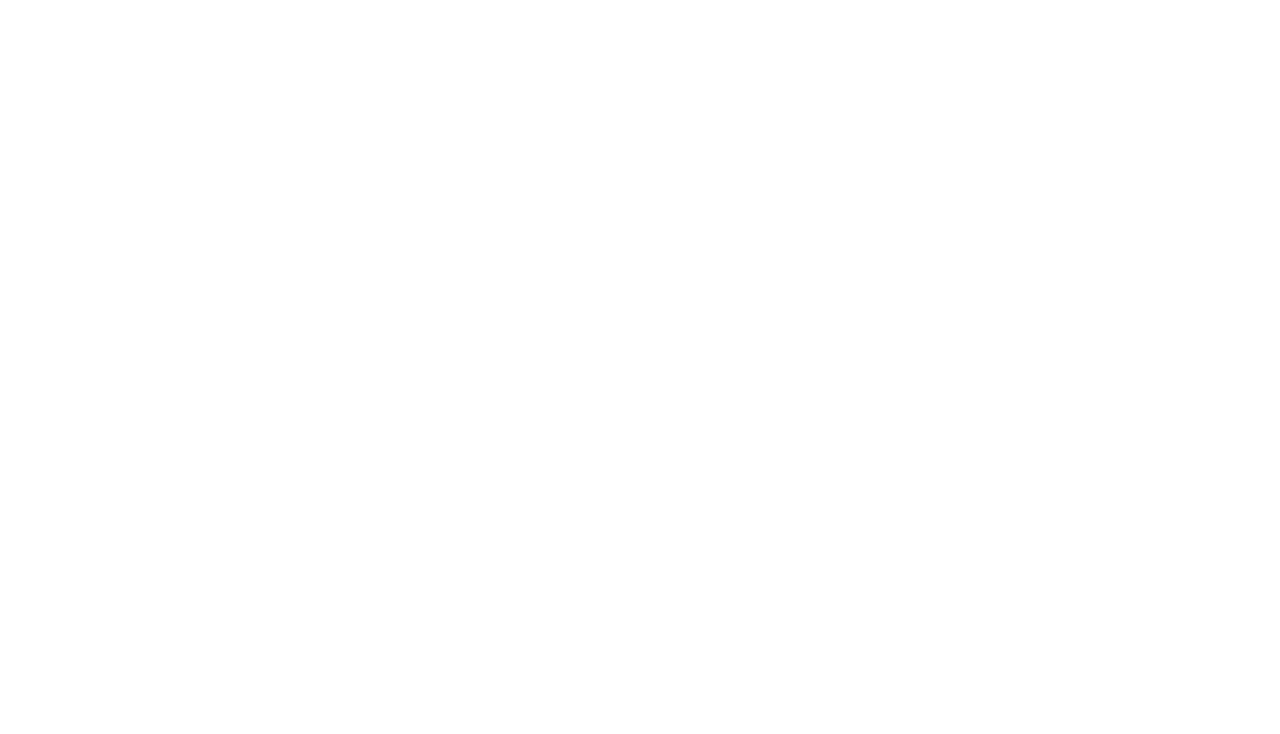
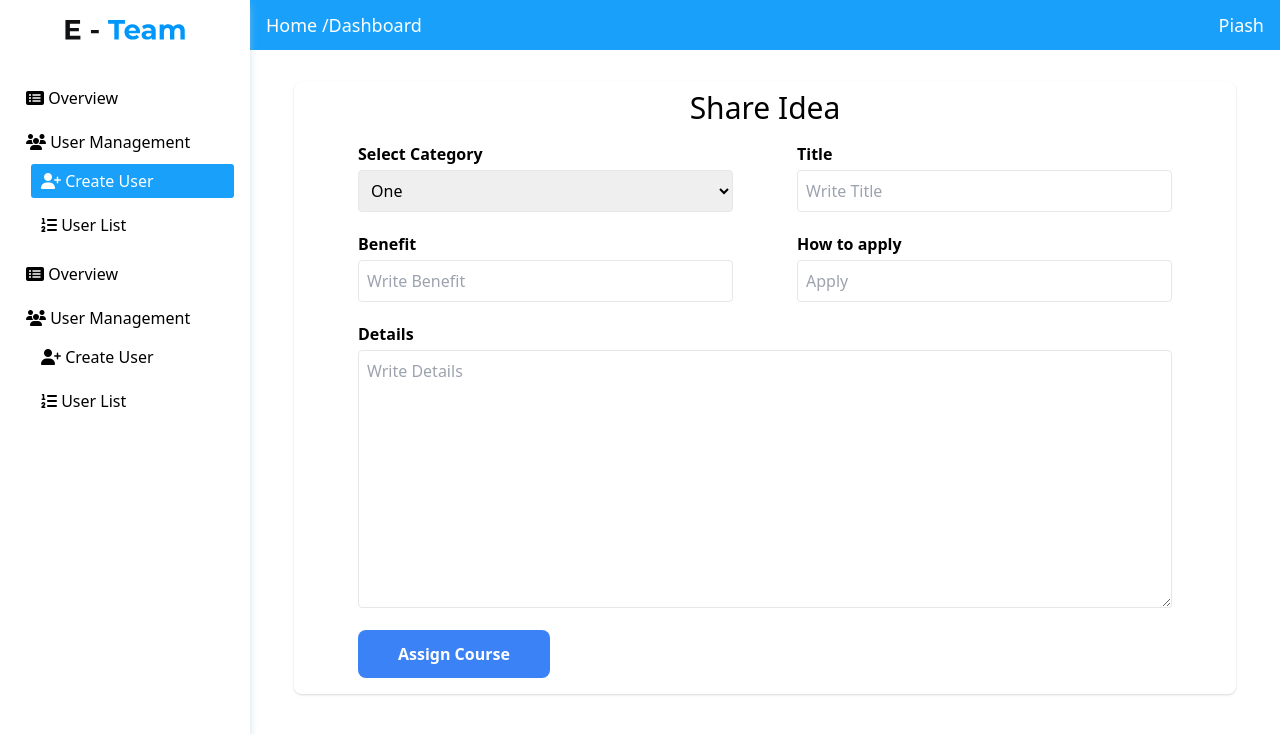
Before and after one commit to web-shoharab-pk/E-Team, a React (Create React App) app: page /shareIdea in a window 1280 px wide. Shown: the top 734 px of the page. Built offline with nearby package versions, Linux system fonts and the light colour scheme.

Commit message:
share idea update

```diff
--- a/src/App.tsx
+++ b/src/App.tsx
@@ -8,6 +8,7 @@
 import Home from './components/Home/Home';
 import Login from './components/Login/Login';
 import Dashboard from './components/Dashboard/Dashboard';
+import ShareIdea from './components/ShareIdea/ShareIdea';
 
 function App() {
   return (
@@ -16,6 +17,11 @@
         <Route path="/home">
           <Dashboard>
             <Home />
+          </Dashboard>
+        </Route>
+        <Route path="/shareIdea">
+          <Dashboard>
+            <ShareIdea />
           </Dashboard>
         </Route>
         <Route path="/dashboard">
--- /dev/null
+++ b/src/components/ShareIdea/ShareIdea.tsx
@@ -0,0 +1,50 @@
+import React from 'react';
+
+const ShareIdea = () => {
+    return (
+        <div className="shadow  mx-7 mt-4 px-16 pt-2 rounded-lg">
+            <h2 className="text-center text-3xl font-medium">Share Idea</h2>
+
+            <form action="" className="form mt-4">
+                <div className="flex w-full mb-5 space-x-16">
+                    <div className="w-5/6">
+                        <div className="mb-5">
+                            <label className="text-base font-semibold" htmlFor="">Select Category</label><br />
+                            <select className="border rounded mt-1 p-2 w-full" name="" id="">
+                                <option value="">One</option>
+                                <option value="">Two</option>
+                                <option value="">Three</option>
+                            </select>
+                        </div>
+
+                        <div>
+                            <label className="text-base font-semibold" htmlFor="">Benefit</label><br />
+                            <input className="border rounded mt-1 p-2 w-full" type="text" placeholder="Write Benefit" />
+                        </div>
+                    </div>
+
+                    <div className="w-5/6">
+                        <div className="mb-5">
+                            <label className="text-base font-semibold" htmlFor="">Title</label><br />
+                            <input className="border rounded mt-1 p-2 w-full" type="text" placeholder="Write Title" />
+                        </div>
+
+                        <div className="">
+                            <label className="text-base font-semibold" htmlFor="">How to apply</label><br />
+                            <input className="border rounded mt-1 p-2 w-full" type="text" placeholder="Apply" />
+                        </div>
+                    </div>
+                </div>
+
+                <div className="">
+                    <label className="text-base font-semibold" htmlFor="">Details</label><br />
+                    <textarea className="border rounded p-2 mt-1 w-full" name="" id="" cols={30} rows={10} placeholder="Write Details"></textarea>
+                </div>
+
+                <input type="submit" className="text-center cursor-pointer mx-auto my-4 bg-blue-500 text-white font-semibold py-3 px-10 rounded-lg" value="Assign Course" />
+            </form>
+        </div>
+    );
+};
+
+export default ShareIdea;
```
